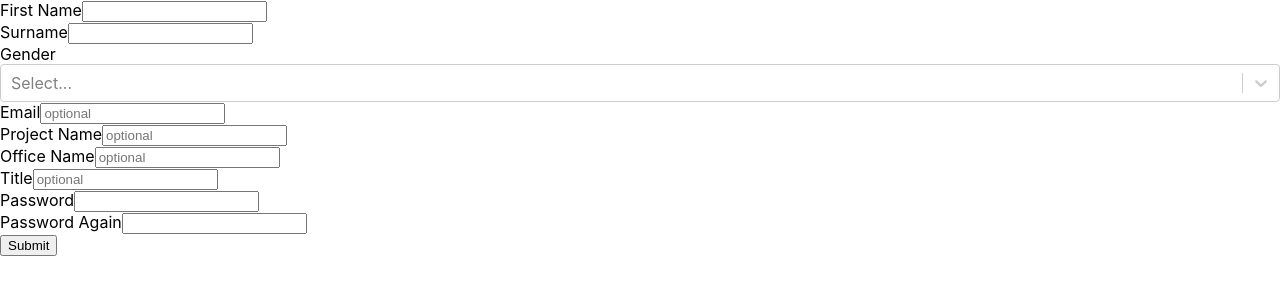
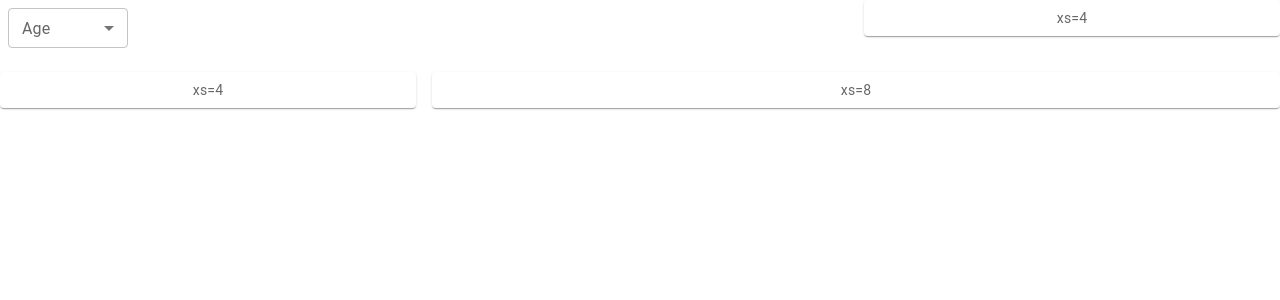
Before and after one commit to helinakdogan/form, a React (Create React App) app: page / in a window 1280 px wide. Shown: the top 300 px of the page. Built offline with nearby package versions, Linux system fonts and the light colour scheme.

Commit message:
18.07.2023

```diff
--- a/package.json
+++ b/package.json
@@ -3,11 +3,15 @@
   "version": "0.1.0",
   "private": true,
   "dependencies": {
+    "@emotion/react": "^11.11.1",
+    "@emotion/styled": "^11.11.0",
+    "@mui/material": "^5.14.0",
     "@testing-library/jest-dom": "^5.16.5",
     "@testing-library/react": "^13.4.0",
     "@testing-library/user-event": "^13.5.0",
     "react": "^18.2.0",
     "react-dom": "^18.2.0",
+    "react-grid-system": "^8.1.9",
     "react-hook-form": "^7.45.2",
     "react-scripts": "5.0.1",
     "react-select": "^5.7.4",
--- a/src/App.js
+++ b/src/App.js
@@ -1,157 +1,73 @@
-import React, { useState } from "react";
-import { useForm } from "react-hook-form";
-import Select from "react-select";
-import './App.css';
+import * as React from "react";
+import { styled } from "@mui/material/styles";
+import Box from "@mui/material/Box";
+import Paper from "@mui/material/Paper";
+import Grid from "@mui/material/Grid";
+import InputLabel from "@mui/material/InputLabel";
+import MenuItem from "@mui/material/MenuItem";
+import FormControl from "@mui/material/FormControl";
+import Select from "@mui/material/Select";
+import "./App.css";
 
-const RegisterForm = () => {
-  const options = [
-    { value: 'woman', label: 'woman' },
-    { value: 'man', label: 'man' },
-];
-  //const [selected, setSelected] = useState(""); //options[0]
+function App() {
+  const Item = styled(Paper)(({ theme }) => ({
+    backgroundColor: theme.palette.mode === "dark" ? "#1A2027" : "#fff",
+    ...theme.typography.body2,
+    padding: theme.spacing(1),
+    textAlign: "center",
+    color: theme.palette.text.secondary,
+  }));
+  const [gender, setGender] = React.useState("");
 
-  const {
-    register,
-    handleSubmit,
-    formState: { errors },
-  } = useForm();
-  const handleRegistration = (data) => console.log(data);
-  const handleError = (errors) => {};
-
-  const registerOptions = {
-    firstname: { required: "First name is required" },
-    surname: { required: "Surname is required" },
-    gender: { required: "Gender is required" },
-    email: { required: "Email is required" },
-    password: {
-      required: "Password is required",
-      minLength: {
-        value: 8,
-        message: "Password must have at least 8 characters",
-      },
-    },
+  const genderHandler = (event) => {
+    setGender(event.target.value);
+  };
+  const handleSubmit = (e) => {
+    e.preventDefault();
   };
 
-  const submitHandler = () => {
-    console.log("surname");
-  }
+  return (
+    <form onSubmit={handleSubmit}>
+      <Box sx={{ flexGrow: 1 }}>
+        <Grid container spacing={2}>
 
-  return (
-    <form onSubmit={handleSubmit(handleRegistration, handleError)}>
-      <div>
-        <label>First Name</label>
-        <input
-          firstname="firstname"
-          type="text"
-          {...register("firstname", registerOptions.firstname)}
-        />
-        <small className="text-danger">
-          {errors?.firstname && errors.firstname.message}
-        </small>
-      </div>
+          <Grid item xs={8}>
+            <FormControl sx={{ m: 1, minWidth: 120 }} size="small">
+              <InputLabel id="demo-select-small-label">Age</InputLabel>
+              <Select
+                labelId="demo-select-small-label"
+                id="demo-select-small"
+                value={gender}
+                label="Age"
+                onChange={genderHandler}
+              >
+                <MenuItem value="">
+                  <em>None</em>
+                </MenuItem>
+                <MenuItem value={10}>Ten</MenuItem>
+                <MenuItem value={20}>Twenty</MenuItem>
+                <MenuItem value={30}>Thirty</MenuItem>
+              </Select>
+            </FormControl>
+          </Grid>
 
-      <div>
-        <label>Surname</label>
-        <input
-          surname="firstname"
-          type="text"
-          {...register("surname", registerOptions.surname)}
-        />
-        <small className="text-danger">
-          {errors?.surname && errors.surname.message}
-        </small>
-      </div>
+          <Grid item xs={4}>
+            <Item>xs=4</Item>
+          </Grid>
 
-      <div>
-        <label>Gender</label>
-        {/*<select value={selected} onChange={(e) => setSelected(e.target.value)}>
-          {options.map((value) => (
-            <option value={value} key={value}>
-              {value}
-            </option>
-          ))}
-          </select>*/}
-        <Select
-          value={options.value}
-          options={options}
-          defaultValue={""}
-        />
-          <small className="text-danger">
-            {options.value==="" && errors?.gender && errors.gender.message}
-        </small>
+          <Grid item xs={4}>
+            <Item>xs=4</Item>
+          </Grid>
 
-
-      </div>
-
-      <div>
-        <label>Email</label>
-        <input
-          type="email"
-          name="email"
-          placeholder="optional"
-          {...register("email", registerOptions.email)}
-        />
-      </div>
-
-      <div>
-        <label>Project Name</label>
-        <input
-          surname="projectName"
-          type="text"
-          placeholder="optional"
-          {...register("projectName", registerOptions.surname)}
-        />
-      </div>
-
-      <div>
-        <label>Office Name</label>
-        <input
-          surname="officeName"
-          type="text"
-          placeholder="optional"
-          {...register("officeName", registerOptions.officeName)}
-        />
-      </div>
-
-      <div>
-        <label>Title</label>
-        <input
-          surname="title"
-          type="text"
-          placeholder="optional"
-          {...register("title", registerOptions.title)}
-        />
-      </div>
-
-      <div>
-        <label>Password</label>
-        <input
-          type="password"
-          name="password"
-          {...register("password", registerOptions.password)}
-        />
-        <small className="text-danger">
-          {errors?.password && errors.password.message}
-        </small>
-      </div>
-
-      <div>
-        <label>Password Again</label>
-        <input
-          type="password"
-          name="password"
-          {...register("password", registerOptions.password)}
-        />
-        <small className="text-danger">
-          {errors?.password && errors.password.message}
-        </small>
-      </div>
-
-      <button onChange={submitHandler}>Submit</button>
+          <Grid item xs={8}>
+            <Item>xs=8</Item>
+          </Grid>
+        </Grid>
+      </Box>
     </form>
   );
-};
-export default RegisterForm;
+}
+export default App;
 
 /*
 react state nedir, state ve set state kullanımına örnek
```
Also changed, not shown: 1 other file (tests, documents, lock files or other folders).
